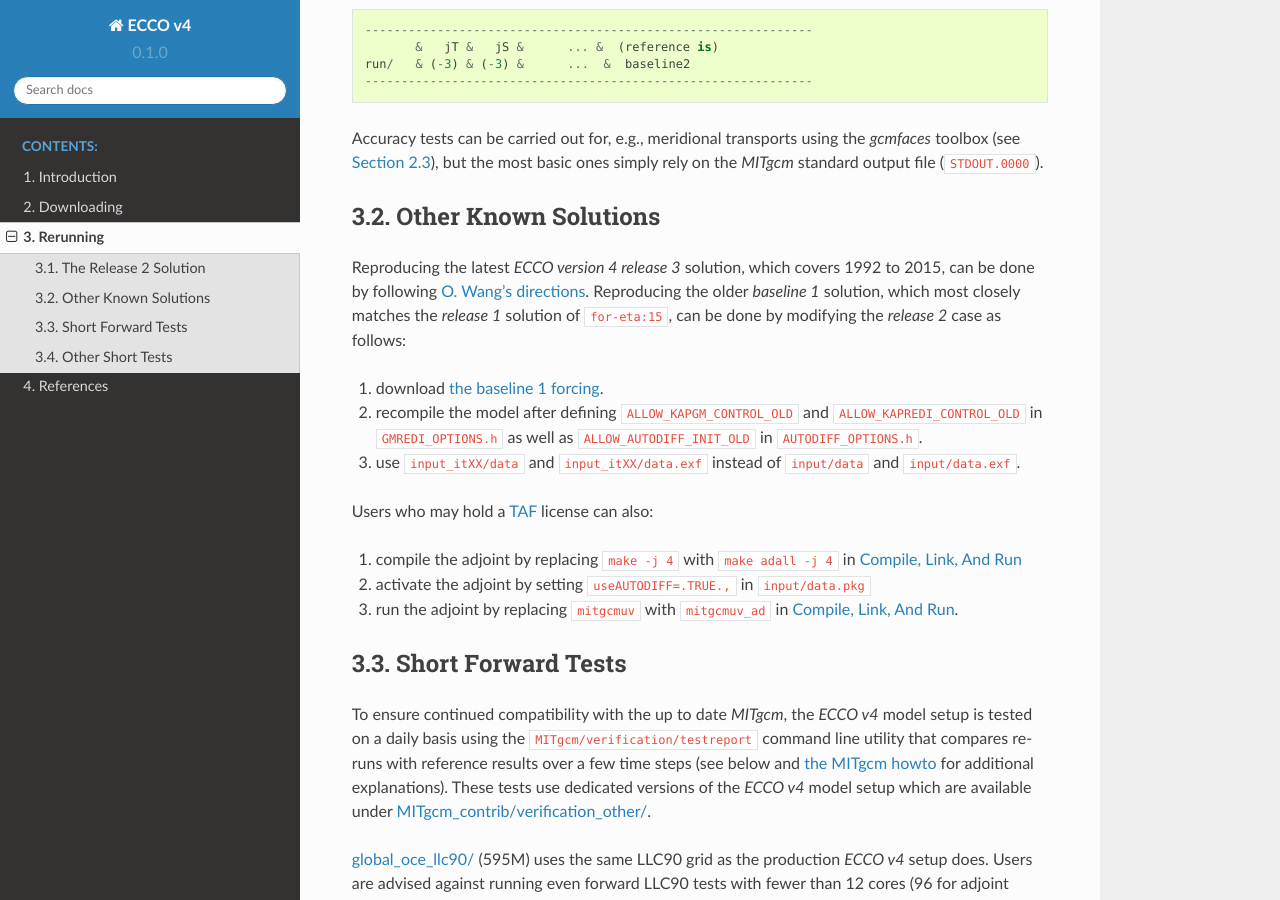
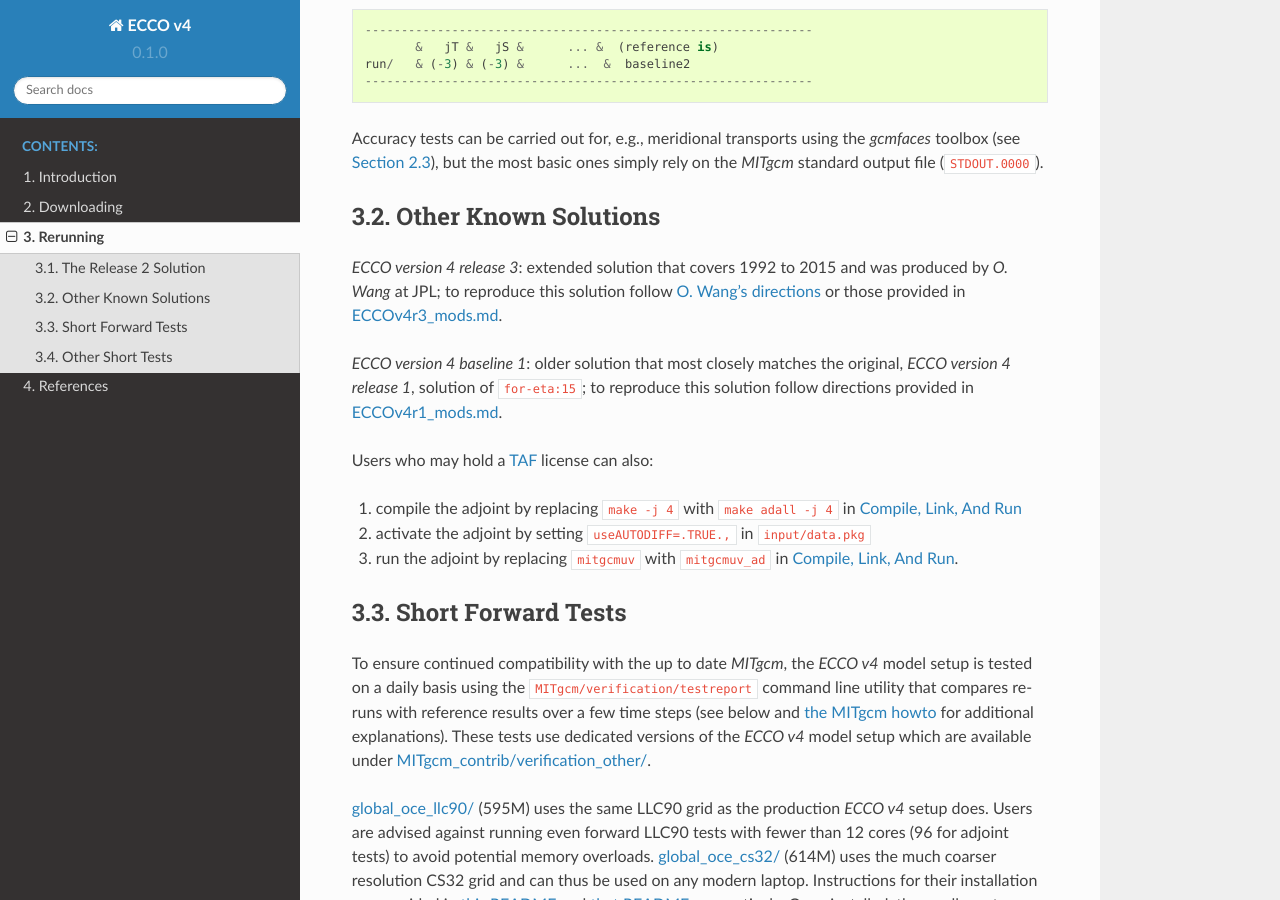
Before and after one commit to gaelforget/ECCOv4, a Sphinx documentation site: the page built from docs/runs.rst, in a window 1280 px wide and 900 px high, scrolled down 1758 px. Built offline with Sphinx 7.4.7 and the Read the Docs theme 2.0.0, drawn with Linux system fonts in a browser that asks for light colours; cross-references to code outside the pages are shown as plain code.

Commit message:
revise the 'other known solutions' section

```diff
--- a/docs/runs.rst
+++ b/docs/runs.rst
@@ -81,13 +81,9 @@
 Other Known Solutions
 ---------------------
 
-Reproducing the latest `ECCO version 4 release 3` solution, which covers 1992 to 2015, can be done by following `O. Wang's directions <ftp://ecco.jpl.nasa.gov/Version4/Release3/doc/ECCOv4r3_reproduction.pdf>`__. Reproducing the older `baseline 1` solution, which most closely matches the `release 1` solution of :cite:`for-eta:15`, can be done by modifying the `release 2` case as follows:
+`ECCO version 4 release 3`: extended solution that covers 1992 to 2015 and was produced by `O. Wang` at JPL; to reproduce this solution follow `O. Wang's directions <ftp://ecco.jpl.nasa.gov/Version4/Release3/doc/ECCOv4r3_reproduction.pdf>`__ or those provided in `ECCOv4r3_mods.md <https://github.com/gaelforget/ECCOv4/blob/master/docs/ECCOv4r3_mods.md>`__.
 
-1. download `the baseline 1 forcing <ftp://mit.ecco-group.org/ecco_for_las/version_4/release1/forcing_baseline1/>`__.
-
-2. recompile the model after defining ``ALLOW_KAPGM_CONTROL_OLD`` and ``ALLOW_KAPREDI_CONTROL_OLD`` in ``GMREDI_OPTIONS.h`` as well as ``ALLOW_AUTODIFF_INIT_OLD`` in ``AUTODIFF_OPTIONS.h``.
-
-3. use ``input_itXX/data`` and ``input_itXX/data.exf`` instead of ``input/data`` and ``input/data.exf``.
+`ECCO version 4 baseline 1`: older solution that most closely matches the original, `ECCO version 4 release 1`, solution of :cite:`for-eta:15`; to reproduce this solution follow directions provided in `ECCOv4r1_mods.md <https://github.com/gaelforget/ECCOv4/blob/master/docs/ECCOv4r1_mods.md>`__.
 
 Users who may hold a `TAF <http://www.fastopt.de/>`__ license can also:
 
```
Also changed, not shown: docs/ECCOv4r1_mods.md (+1 -1 lines), docs/ECCOv4r3_mods.md (added, +2 -0 lines).
